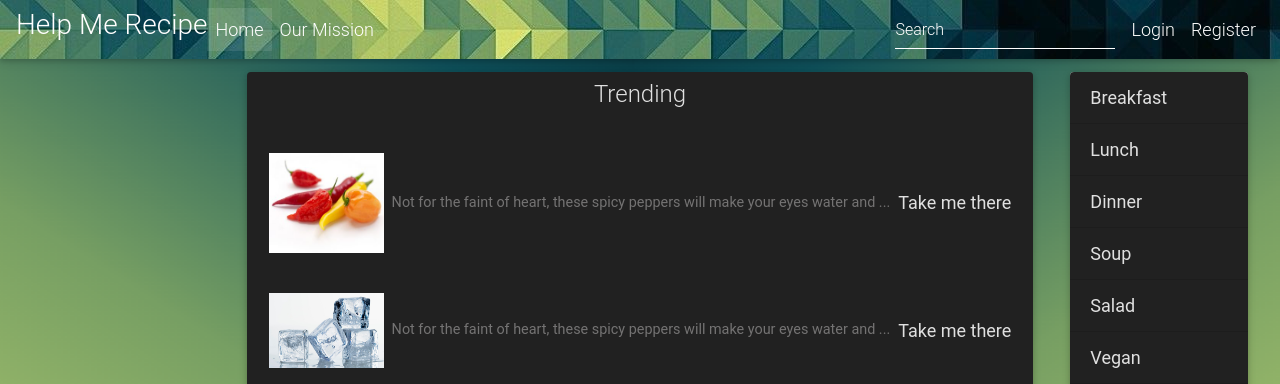
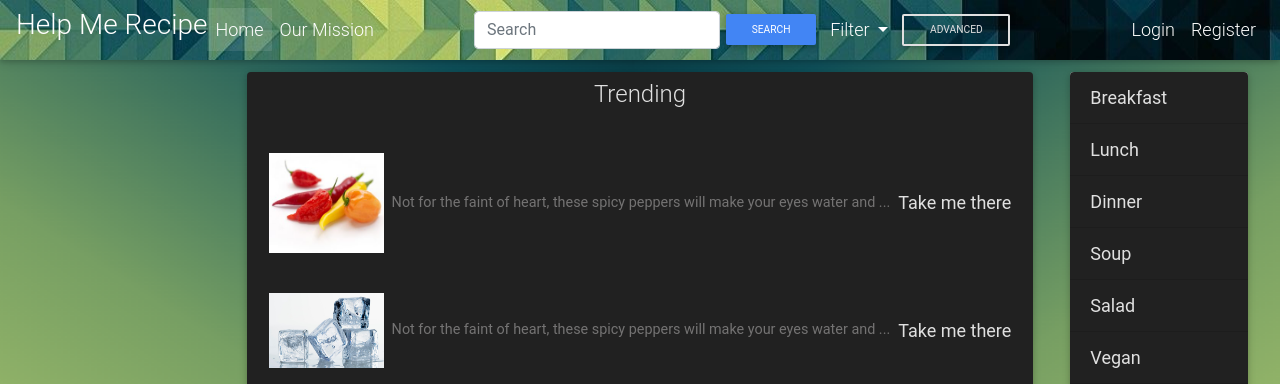
Before and after one commit to abigehl/Cs307GroupProject, a Flask app: page / in a window 1280 px wide. Shown: the top 384 px of the page. Run offline with Flask 2, Linux system fonts and the light colour scheme; parts of the project's set-up code (start-up, migrations or seed data) failed here and were passed over; some libraries are stand-ins or nearby versions.

Commit message:
implement search bar

```diff
--- a/templates/includes/navbar.html
+++ b/templates/includes/navbar.html
@@ -1,15 +1,74 @@
 {% block body %}
+
+<style type="text/css">
+  .slider {
+    width: 300px;
+  }
+</style>
+
+<head>
+  <link rel="stylesheet" href="//code.jquery.com/ui/1.12.1/themes/base/jquery-ui.css">
+  <link rel="stylesheet" href="/resources/demos/style.css">
+  <script src="https://code.jquery.com/jquery-1.12.4.js"></script>
+  <script src="https://code.jquery.com/ui/1.12.1/jquery-ui.js"></script>
+  <script>
+    $( function() {
+      $( "#slider-range" ).slider({
+        range: true,
+        min: 0,
+        max: 100,
+        values: [ 0, 100 ],
+        slide: function( event, ui ) {
+          $( "#amount" ).val( "$" + ui.values[ 0 ] + " - $" + ui.values[ 1 ] );
+        }
+      });
+      $( "#amount" ).val( "$" + $( "#slider-range" ).slider( "values", 0 ) +
+        " - $" + $( "#slider-range" ).slider( "values", 1 ) );
+    } );
+
+    $( function() {
+      $( "#slider-range1" ).slider({
+        range: true,
+        min: 0,
+        max: 100,
+        values: [ 0, 100 ],
+        slide: function( event, ui ) {
+          $( "#amount1" ).val( ui.values[ 0 ] + " - " + ui.values[ 1 ] );
+        }
+      });
+      $( "#amount1" ).val( $( "#slider-range1" ).slider( "values", 0 ) +
+        " - " + $( "#slider-range1" ).slider( "values", 1 ) );
+    } );
+
+    $( function() {
+      $( "#slider-range2" ).slider({
+        range: true,
+        min: 0,
+        max: 100,
+        values: [ 0, 100 ],
+        slide: function( event, ui ) {
+          $( "#amount2" ).val( ui.values[ 0 ] + " - " + ui.values[ 1 ] );
+        }
+      });
+      $( "#amount2" ).val( $( "#slider-range2" ).slider( "values", 0 ) +
+        " - " + $( "#slider-range2" ).slider( "values", 1 ) );
+    } );
+  </script>
+</head>
+
+<div class="container">
 <!--Navbar-->
+<link href="../static/styles/navbar.css" rel="stylesheet">
 <nav class="navbar navbar-expand-lg navbar-dark transparent fixed-top" style="background-image: url(../static/Images/navbar.jpg)">
 
-          <!-- Collapse button -->
+
   <button class="navbar-toggler" type="button" data-toggle="collapse" data-target="#basicExampleNav"
     aria-controls="basicExampleNav" aria-expanded="false" aria-label="Toggle navigation">
     <span class="navbar-toggler-icon"></span>
   </button>
-            <!-- Collapsible content -->
-            <div class="collapse navbar-collapse" id="basicExampleNav">
-              <!-- Links -->
+
+  <div class="collapse navbar-collapse form-inline" id="basicExampleNav">
+
     <ul class="navbar-nav mr-auto">
       <li class="nav-item">
           <h3 class="text-white">Help Me Recipe</h3>
@@ -23,13 +82,52 @@
           <a class="nav-link" href="{{ url_for('ourmission') }}">Our Mission</a>
         </li>
     </ul>
+
+    <ul class="navbar-nav form-inline row mr-auto">
+      <div class="col-xs-3">
+        <input class="form-control" type="search" placeholder="Search" aria-label="Search">
       </div>
-            <!-- Collapsible content -->
+      <div class="col-xs-1">
+        <button class="btn btn-primary btn-sm" type="submit">Search</button>
+      </div>
+
+      <li class="nav-item dropdown">
+        <a class="nav-link dropdown-toggle" href="#" id="navbarDropdown" role="button" data-toggle="dropdown" aria-haspopup="true" aria-expanded="false">
+          Filter
+        </a>
+        <div class="dropdown-menu text-center w-30" aria-labelledby="navbarDropdown">
+          <form class="range-field w-30"></form>
+
+          <a class="dropdown-item" href="#">Price</a>
+          <input type="text" id="amount" class="text-center" readonly style="border:0; color:#f6931f; font-weight:bold;">
+          <div class="p-2"></div>
+          <div class="slider ml-4" id="slider-range"></div>
+          <div class="p-2"></div>
+          <div class="dropdown-divider"></div>
+
+          <a class="dropdown-item" href="#">Calories</a>
+          <input type="text" id="amount1" class="text-center" readonly style="border:0; color:#f6931f; font-weight:bold;">
+          <div class="p-2"></div>
+          <div class="slider ml-4" id="slider-range1"></div>
+          <div class="p-2"></div>
+          <div class="dropdown-divider"></div>
+
+          <a class="dropdown-item" href="#">Difficulty</a>
+          <input type="text" id="amount2" class="text-center" readonly style="border:0; color:#f6931f; font-weight:bold;">
+          <div class="p-2"></div>
+          <div class="slider ml-4" id="slider-range2"></div>
+          <div class="p-2"></div>
+
+        </div>
+      </li>
+
+      <button class="btn btn-outline-light btn-sm" type="submit">advanced</button>
+    </ul>
+
+    <ul class="navbar-nav">
         <form class="form-inline">
-                <div class="md-form my-0">
-                  <input class="form-control mr-sm-2" type="text" placeholder="Search" aria-label="Search">
-                </div>
-                <ul class="navbar-nav mr-auto">
+
+
           {% if current_user.is_authenticated %}
           <li class="nav-item">
             <a class="nav-link" href="{{ url_for('profile') }}"> My profile</a>
@@ -45,8 +143,11 @@
               <a class="nav-link" href="{{ url_for('signup') }}">Register</a>
             </li>
           {% endif %}
+        </form>
     </ul>
 
-              </form>
+  </div>
 </nav>
+</div>
+
 {% endblock %}
--- a/templates/layout.html
+++ b/templates/layout.html
@@ -21,7 +21,6 @@
 <!-- MDB core JavaScript -->
     <script type="text/javascript" src="https://cdnjs.cloudflare.com/ajax/libs/mdbootstrap/4.5.11/js/mdb.min.js"></script>
     <link href="../static/styles/main.css" rel="stylesheet">
-    <link href="../static/styles/main.css" rel="stylesheet">
   </head>
 
   <body>
```
Lines whose indentation alone changed are shown as unchanged.
